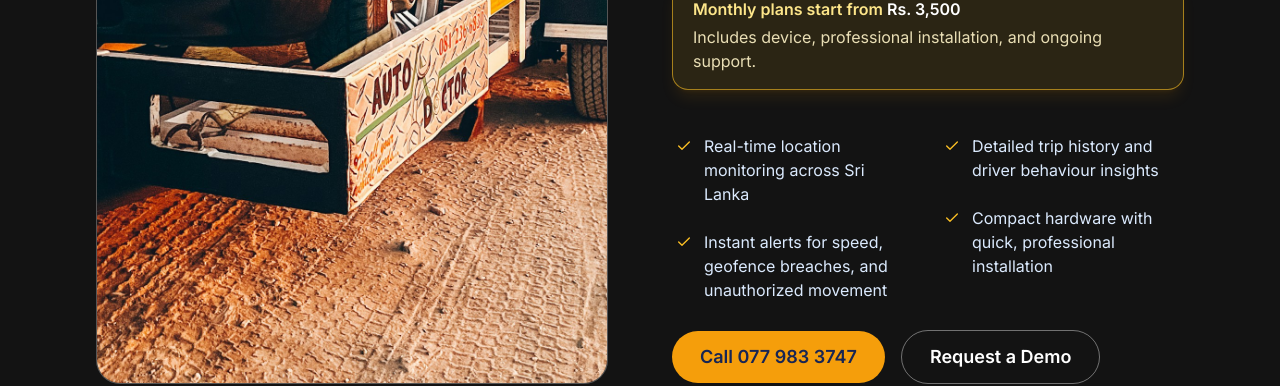
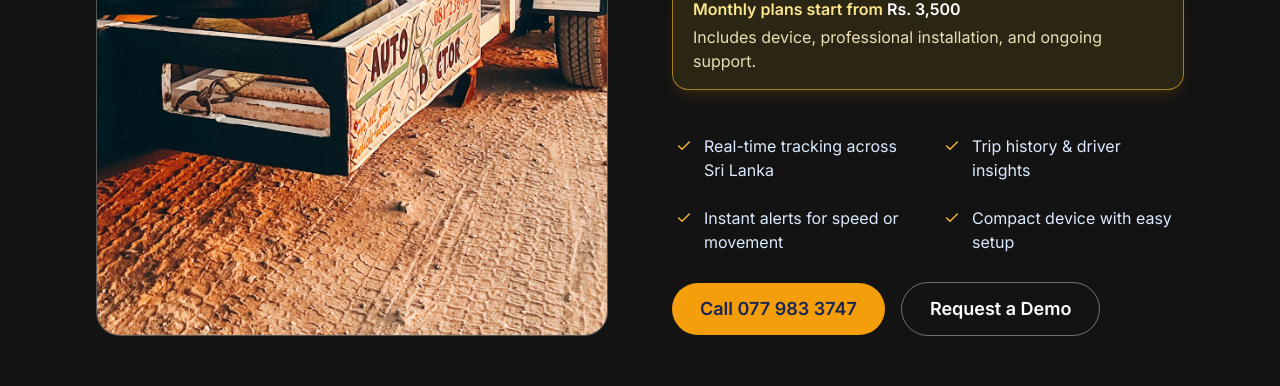
Before and after one commit to TylerR555/tow, a Next.js app: page / in a window 1280 px wide. Shown: the part 4020-4406 px from the top of the page. Built offline with nearby package versions, Linux system fonts and the light colour scheme.

Commit message:
update gps

```diff
--- a/components/GpsTracker.tsx
+++ b/components/GpsTracker.tsx
@@ -7,10 +7,10 @@ const PHONE_NUMBER = "077 983 3747";
 const PHONE_LINK = "tel:+94779833747";
 
 const features = [
-  "Real-time location monitoring across Sri Lanka",
-  "Instant alerts for speed, geofence breaches, and unauthorized movement",
-  "Detailed trip history and driver behaviour insights",
-  "Compact hardware with quick, professional installation",
+  "Real-time tracking across Sri Lanka",
+  "Instant alerts for speed or movement",
+  "Trip history & driver insights",
+  "Compact device with easy setup",
 ];
 
 export default function GpsTracker() {
```
